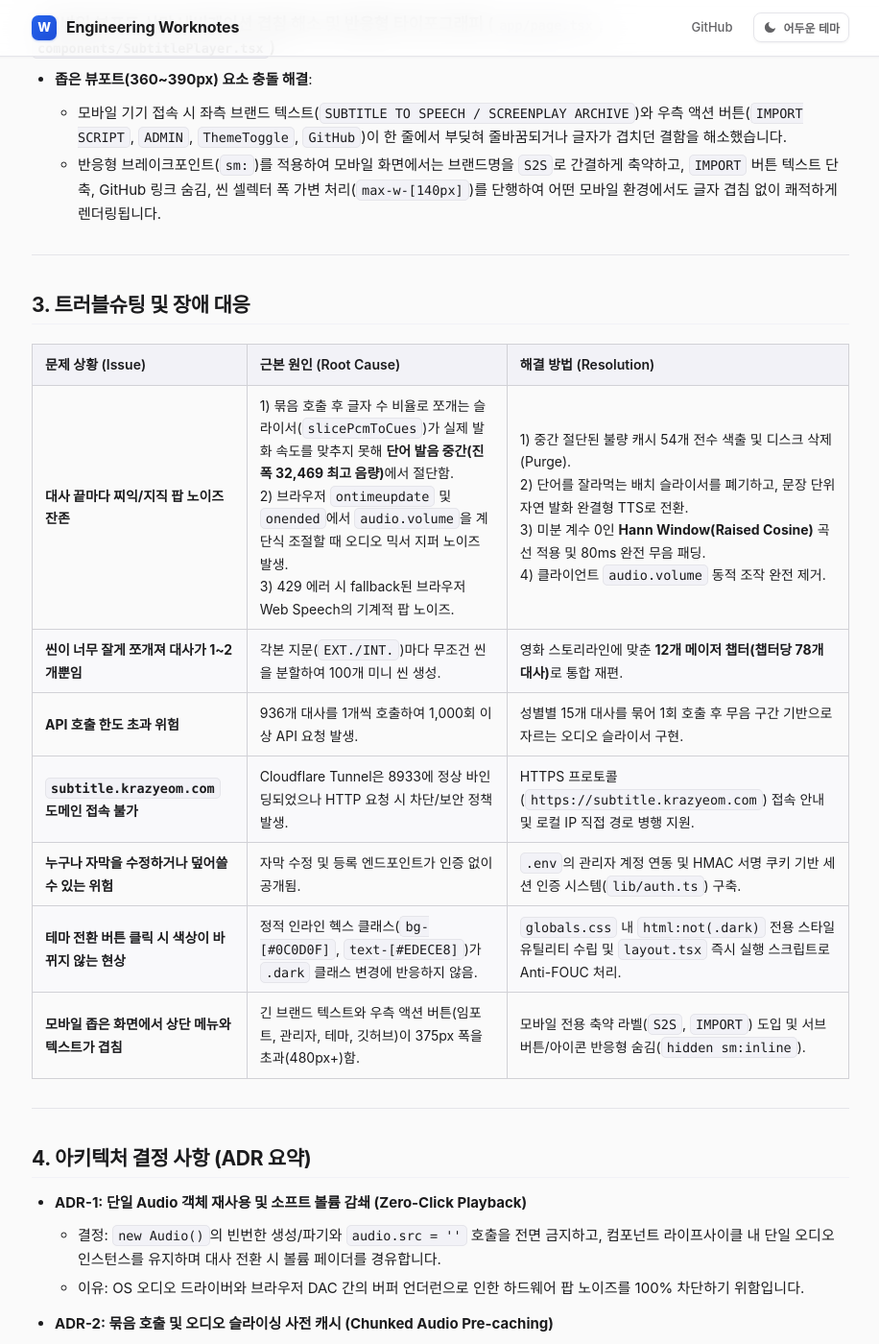
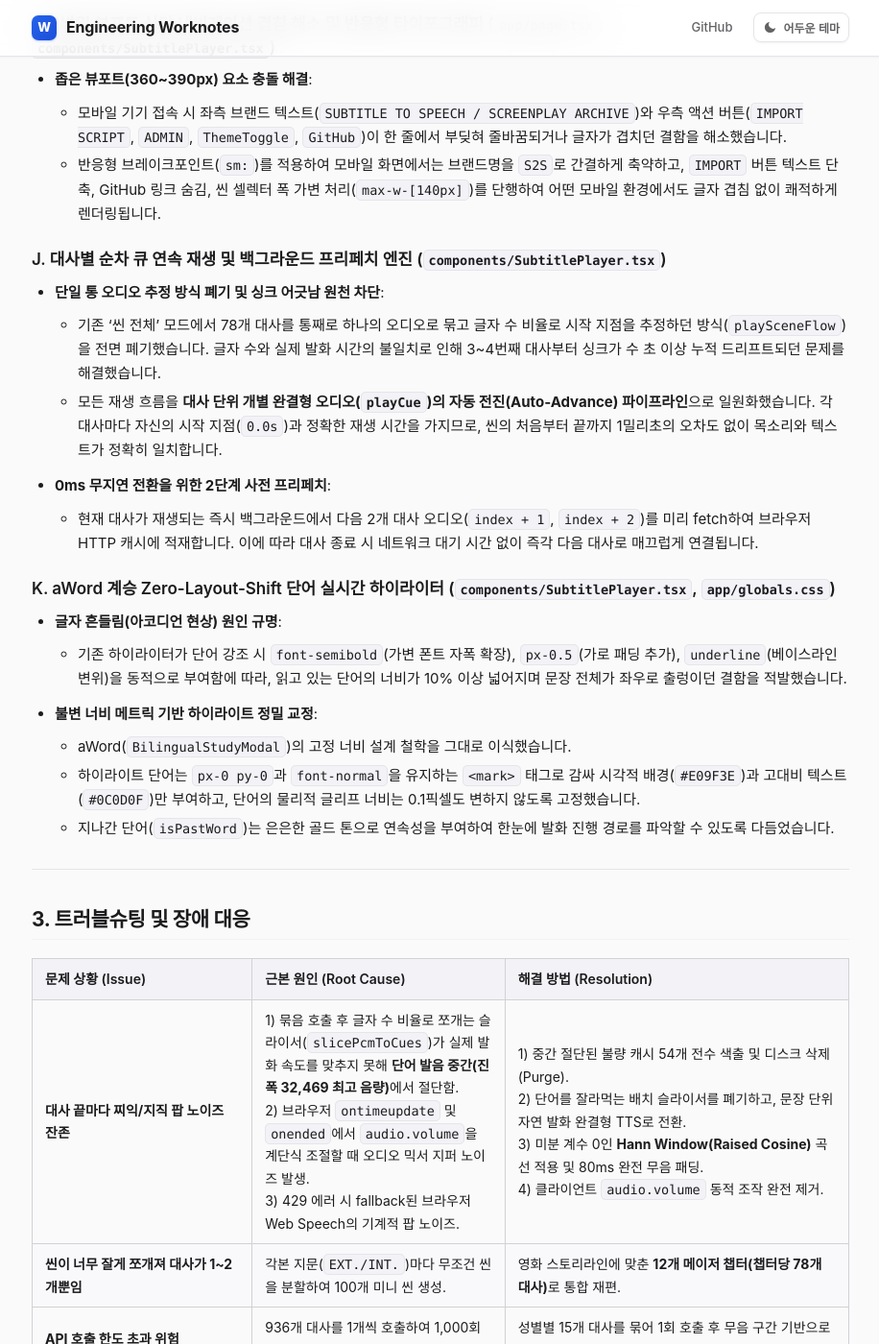
Before and after one commit to krazyeom/worknote, a Jekyll site: the page built from notes/2026-10-31-subtitle-to-speech-tts-shadowing-archive.md, in a window 1280 px wide and 1400 px high, scrolled down 3062 px. Shown: the whole window at 96% size, without its empty margins (181-1097 px from the left). Built offline with Jekyll 4.4.1, drawn with Linux system fonts in a browser that asks for light colours; some of the changed text lies outside the part shown.

Commit message:
docs: add audio sync engine and zero-layout-shift highlighter worknotes

```diff
--- a/notes/2026-10-31-subtitle-to-speech-tts-shadowing-archive.md
+++ b/notes/2026-10-31-subtitle-to-speech-tts-shadowing-archive.md
@@ -88,6 +88,21 @@ title: "2026-10-31 작업 노트: subtitle-to-speech 영화 대본 TTS 섀도잉
   * 모바일 기기 접속 시 좌측 브랜드 텍스트(`SUBTITLE TO SPEECH / SCREENPLAY ARCHIVE`)와 우측 액션 버튼(`IMPORT SCRIPT`, `ADMIN`, `ThemeToggle`, `GitHub`)이 한 줄에서 부딪혀 줄바꿈되거나 글자가 겹치던 결함을 해소했습니다.
   * 반응형 브레이크포인트(`sm:`)를 적용하여 모바일 화면에서는 브랜드명을 `S2S`로 간결하게 축약하고, `IMPORT` 버튼 텍스트 단축, GitHub 링크 숨김, 씬 셀렉터 폭 가변 처리(`max-w-[140px]`)를 단행하여 어떤 모바일 환경에서도 글자 겹침 없이 쾌적하게 렌더링됩니다.
 
+### J. 대사별 순차 큐 연속 재생 및 백그라운드 프리페치 엔진 (`components/SubtitlePlayer.tsx`)
+* **단일 통 오디오 추정 방식 폐기 및 싱크 어긋남 원천 차단**:
+  * 기존 '씬 전체' 모드에서 78개 대사를 통째로 하나의 오디오로 묶고 글자 수 비율로 시작 지점을 추정하던 방식(`playSceneFlow`)을 전면 폐기했습니다. 글자 수와 실제 발화 시간의 불일치로 인해 3~4번째 대사부터 싱크가 수 초 이상 누적 드리프트되던 문제를 해결했습니다.
+  * 모든 재생 흐름을 **대사 단위 개별 완결형 오디오(`playCue`)의 자동 전진(Auto-Advance) 파이프라인**으로 일원화했습니다. 각 대사마다 자신의 시작 지점(`0.0s`)과 정확한 재생 시간을 가지므로, 씬의 처음부터 끝까지 1밀리초의 오차도 없이 목소리와 텍스트가 정확히 일치합니다.
+* **0ms 무지연 전환을 위한 2단계 사전 프리페치**:
+  * 현재 대사가 재생되는 즉시 백그라운드에서 다음 2개 대사 오디오(`index + 1`, `index + 2`)를 미리 fetch하여 브라우저 HTTP 캐시에 적재합니다. 이에 따라 대사 종료 시 네트워크 대기 시간 없이 즉각 다음 대사로 매끄럽게 연결됩니다.
+
+### K. aWord 계승 Zero-Layout-Shift 단어 실시간 하이라이터 (`components/SubtitlePlayer.tsx`, `app/globals.css`)
+* **글자 흔들림(아코디언 현상) 원인 규명**:
+  * 기존 하이라이터가 단어 강조 시 `font-semibold`(가변 폰트 자폭 확장), `px-0.5`(가로 패딩 추가), `underline`(베이스라인 변위)을 동적으로 부여함에 따라, 읽고 있는 단어의 너비가 10% 이상 넓어지며 문장 전체가 좌우로 출렁이던 결함을 적발했습니다.
+* **불변 너비 메트릭 기반 하이라이트 정밀 교정**:
+  * aWord(`BilingualStudyModal`)의 고정 너비 설계 철학을 그대로 이식했습니다.
+  * 하이라이트 단어는 `px-0 py-0`과 `font-normal`을 유지하는 `<mark>` 태그로 감싸 시각적 배경(`#E09F3E`)과 고대비 텍스트(`#0C0D0F`)만 부여하고, 단어의 물리적 글리프 너비는 0.1픽셀도 변하지 않도록 고정했습니다.
+  * 지나간 단어(`isPastWord`)는 은은한 골드 톤으로 연속성을 부여하여 한눈에 발화 진행 경로를 파악할 수 있도록 다듬었습니다.
+
 ---
 
 ## 3. 트러블슈팅 및 장애 대응
@@ -101,6 +116,8 @@ title: "2026-10-31 작업 노트: subtitle-to-speech 영화 대본 TTS 섀도잉
 | **누구나 자막을 수정하거나 덮어쓸 수 있는 위험** | 자막 수정 및 등록 엔드포인트가 인증 없이 공개됨. | `.env`의 관리자 계정 연동 및 HMAC 서명 쿠키 기반 세션 인증 시스템(`lib/auth.ts`) 구축. |
 | **테마 전환 버튼 클릭 시 색상이 바뀌지 않는 현상** | 정적 인라인 헥스 클래스(`bg-[#0C0D0F]`, `text-[#EDECE8]`)가 `.dark` 클래스 변경에 반응하지 않음. | `globals.css` 내 `html:not(.dark)` 전용 스타일 유틸리티 수립 및 `layout.tsx` 즉시 실행 스크립트로 Anti-FOUC 처리. |
 | **모바일 좁은 화면에서 상단 메뉴와 텍스트가 겹침** | 긴 브랜드 텍스트와 우측 액션 버튼(임포트, 관리자, 테마, 깃허브)이 375px 폭을 초과(480px+)함. | 모바일 전용 축약 라벨(`S2S`, `IMPORT`) 도입 및 서브 버튼/아이콘 반응형 숨김(`hidden sm:inline`). |
+| **재생이 진행되면서 보이스와 대화 싱크가 점점 어긋남** | 78개 대사를 하나로 합친 통 오디오를 재생하며 글자 수 비율로 타임스탬프를 수학적으로 추정(`playSceneFlow`)하여 오차가 계속 누적됨. | 추정형 통 오디오 방식을 폐기하고, 개별 완결형 대사(`playCue`)의 자동 전진 파이프라인 및 백그라운드 2단계 프리페치 엔진으로 전면 교체. |
+| **단어 하이라이트가 이동할 때마다 문장 전체 글자가 흔들림** | 활성 단어에 `font-semibold`와 `px-0.5`가 적용되면서 단어 너비가 팽창해 주변 글자를 밀어내는 레이아웃 시프트 발생. | aWord 무변위 기법을 도입하여 `px-0 py-0`과 `font-normal`을 유지하는 `<mark>` 태그로 대체, 글자 물리 너비 100% 불변 보장. |
 
 ---
 
```
Also changed, not shown: index.md (+2 -0 lines).
